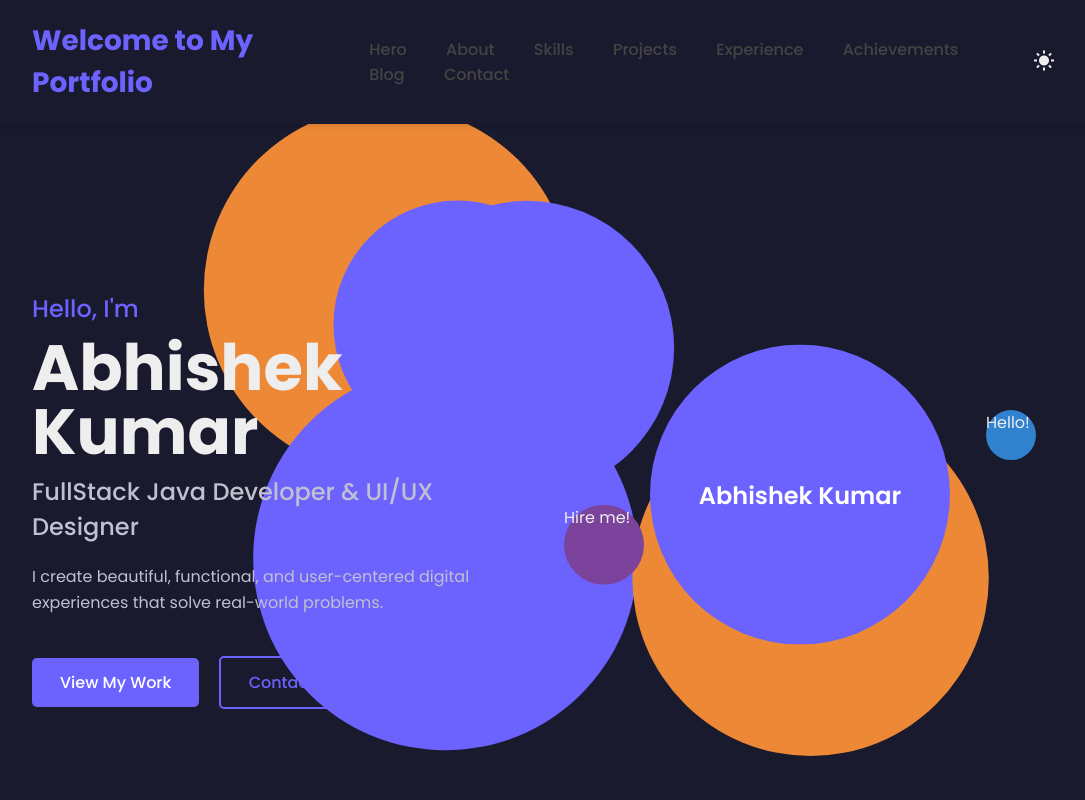
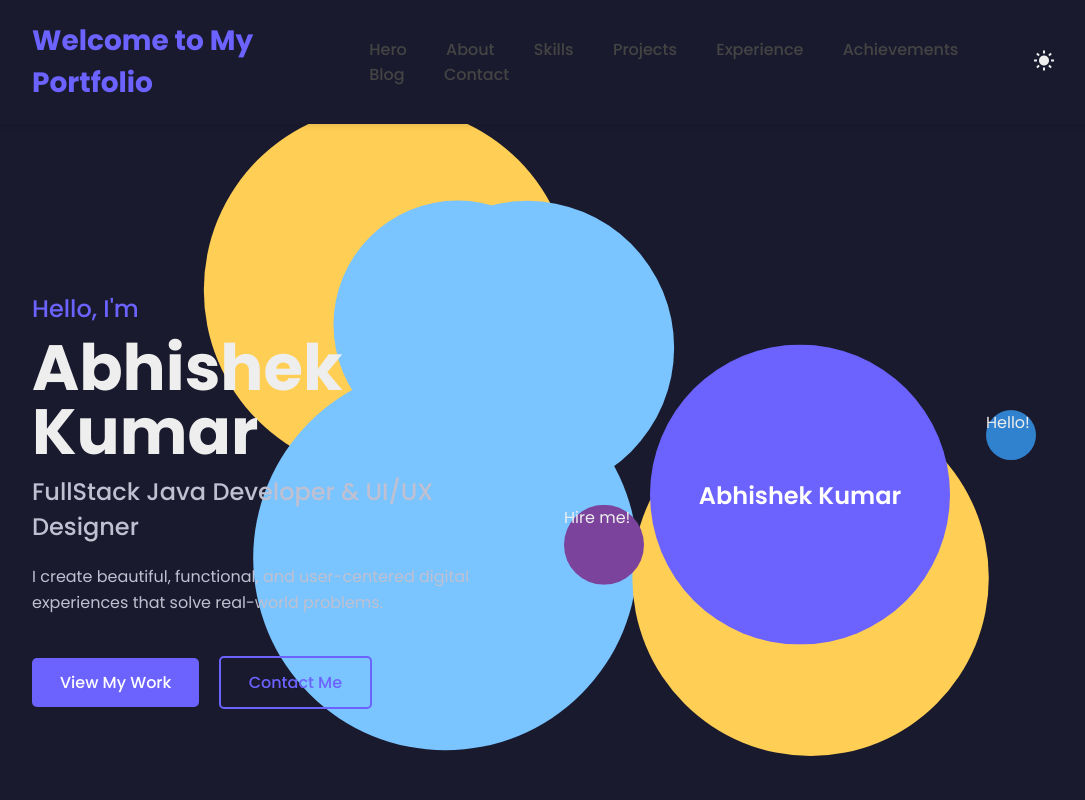
Before and after one commit to abhishekkumar177/Interactive_Portfolio, a plain HTML site: page Index.html in a window 1280 px wide. Both pictures are taken after a click on the element 1140 px from the left and 62 px from the top of the page. Shown: the top 800 px of the page, without its empty margins (96-1181 px from the left). Drawn offline with nearby package versions, Linux system fonts and the light colour scheme.

Commit message:
New Commit

```diff
--- a/Index.html
+++ b/Index.html
@@ -234,8 +234,7 @@
             <h2 class="section-title">Featured Projects</h2>
                 <div class="projects-grid">
 
-            <!-- E-Commerce -->
-                <div class="project-card">
+            <div class="project-card">
                     <div class="project-info">
                         <h3>E-Commerce Platform</h3>
                         <p>Full-stack e-commerce solution with product catalog, cart, and secure payments.</p>
@@ -249,7 +248,6 @@
       <a href="#">View Details →</a>
     </div>
 
-    <!-- Forest Fire Detection -->
     <div class="project-card purple-card">
       <div class="project-info">
         <h3>Forest Fire Detection</h3>
@@ -264,7 +262,6 @@
       <a href="#">View Details →</a>
     </div>
 
-    <!-- AI RAG Chatbot -->
     <div class="project-card green-card">
       <div class="project-info">
         <h3>AI RAG Chatbot</h3>
@@ -279,7 +276,6 @@
       <a href="#">View Details →</a>
     </div>
 
-    <!-- Database Design Museum -->
     <div class="project-card orange-card">
       <div class="project-info">
         <h3>Database Design - Museum</h3>
@@ -293,7 +289,6 @@
       <a href="#">View Details →</a>
     </div>
 
-    <!-- Database Design Spotify Sales -->
     <div class="project-card">
       <div class="project-info">
         <h3>Database Design - Spotify Sales</h3>
@@ -307,7 +302,6 @@
       <a href="#">View Details →</a>
     </div>
 
-    <!-- Database Design Game Server -->
     <div class="project-card purple-card">
       <div class="project-info">
         <h3>Database Design - Game Server</h3>
--- a/index.js
+++ b/index.js
@@ -4,11 +4,27 @@ document.addEventListener('DOMContentLoaded', () => {
     const moonIcon = document.querySelector('.moon-icon');
     const body = document.body;
 
+    // Theme color palettes
+    const lightModeColors = ['#7ac4ff', '#ff4d6d', '#ffce54'];
+    const darkModeColors = ['#6c63ff', '#7b439c', '#3182ce', '#ed8936'];
+    let currentColors;
+
+    // Set initial colors based on current theme
+    if (body.classList.contains('dark-mode')) {
+        currentColors = darkModeColors;
+        moonIcon.innerHTML = '<i class="bx bxs-sun"></i>';
+    } else {
+        currentColors = lightModeColors;
+        moonIcon.innerHTML = '<i class="bx bx-moon"></i>';
+    }
+
     moonIcon.addEventListener('click', () => {
         body.classList.toggle('dark-mode');
         if (body.classList.contains('dark-mode')) {
+            currentColors = darkModeColors;
             moonIcon.innerHTML = '<i class="bx bxs-sun"></i>';
         } else {
+            currentColors = lightModeColors;
             moonIcon.innerHTML = '<i class="bx bx-moon"></i>';
         }
     });
@@ -96,9 +112,12 @@ document.addEventListener('DOMContentLoaded', () => {
         observer.observe(item);
     });
 
-    // Liquid Ether Background Animation
+
+    // --- Combined Background Animations ---
     const canvas = document.getElementById('liquid-background');
     const ctx = canvas.getContext('2d');
+    let mouse = { x: window.innerWidth / 2, y: window.innerHeight / 2 };
+    let particles = [];
     let blobs = [];
 
     // Set canvas size
@@ -137,9 +156,41 @@ document.addEventListener('DOMContentLoaded', () => {
         }
     }
 
-    const init = () => {
+    class Particle {
+        constructor(x, y, color) {
+            this.x = x;
+            this.y = y;
+            this.size = Math.random() * 5 + 1;
+            this.speedX = Math.random() * 3 - 1.5;
+            this.speedY = Math.random() * 3 - 1.5;
+            this.color = color;
+            this.alpha = 1;
+        }
+        update() {
+            this.x += this.speedX;
+            this.y += this.speedY;
+            this.alpha -= 0.01;
+            if (this.alpha < 0) this.alpha = 0;
+            this.size *= 0.98;
+        }
+        draw() {
+            const hexColor = this.color.slice(1);
+            const r = parseInt(hexColor.substring(0, 2), 16);
+            const g = parseInt(hexColor.substring(2, 4), 16);
+            const b = parseInt(hexColor.substring(4, 6), 16);
+
+            ctx.fillStyle = `rgba(${r}, ${g}, ${b}, ${this.alpha})`;
+            ctx.beginPath();
+            ctx.arc(this.x, this.y, this.size, 0, Math.PI * 2);
+            ctx.fill();
+        }
+    }
+
+
+    function init() {
+        // Initialize Blobs
         blobs = [];
-        const colors = ['#6c63ff', '#7b439c', '#3182ce', '#ed8936'];
+        const blobColors = body.classList.contains('dark-mode') ? darkModeColors : lightModeColors;
         for (let i = 0; i < 5; i++) {
             const radius = 100 + Math.random() * 150;
             const x = Math.random() * (canvas.width - radius * 2) + radius;
@@ -148,19 +199,40 @@ document.addEventListener('DOMContentLoaded', () => {
                 x: (Math.random() - 0.5) * 1,
                 y: (Math.random() - 0.5) * 1
             };
-            const color = colors[Math.floor(Math.random() * colors.length)];
+            const color = blobColors[Math.floor(Math.random() * blobColors.length)];
             blobs.push(new Blob(x, y, radius, color, velocity));
         }
-    };
 
-    const animate = () => {
+        // Initialize Particles with mousemove listener
+        window.addEventListener('mousemove', (e) => {
+            mouse.x = e.x;
+            mouse.y = e.y;
+            for (let i = 0; i < 5; i++) {
+                particles.push(new Particle(mouse.x, mouse.y, currentColors[Math.floor(Math.random() * currentColors.length)]));
+            }
+        });
+    }
+
+    function animate() {
         requestAnimationFrame(animate);
         ctx.clearRect(0, 0, canvas.width, canvas.height);
+
+        // Update and draw blobs
         blobs.forEach(blob => {
             blob.update();
             blob.draw();
         });
-    };
+
+        // Update and draw particles
+        for (let i = 0; i < particles.length; i++) {
+            particles[i].update();
+            particles[i].draw();
+            if (particles[i].size < 0.3) {
+                particles.splice(i, 1);
+                i--;
+            }
+        }
+    }
 
     window.addEventListener('resize', setCanvasSize);
 
```
Also changed, not shown: 1 other file.
